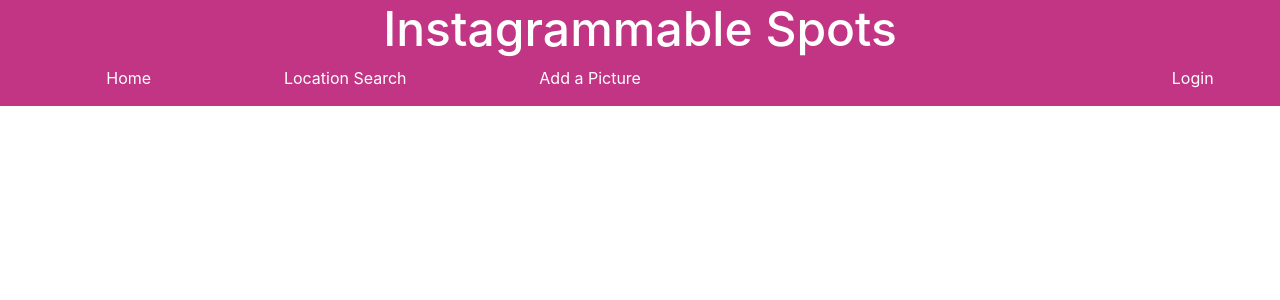
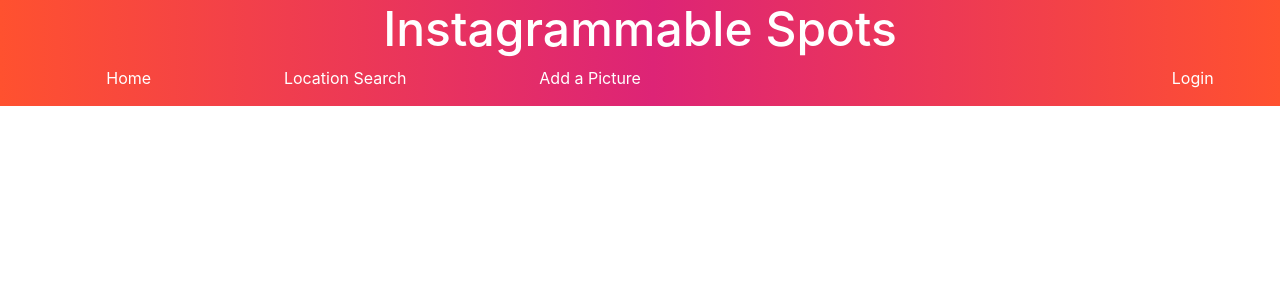
Before and after one commit to anakp07/capstone-frontend, a React (Create React App) app in the folder frontend/: page / in a window 1280 px wide. Shown: the top 300 px of the page. Built offline with nearby package versions, Linux system fonts and the light colour scheme.

Commit message:
gradient nav bar

```diff
--- a/frontend/src/components/Nav.css
+++ b/frontend/src/components/Nav.css
@@ -3,7 +3,8 @@ nav {
     justify-content: space-around;
     align-items: center;
     min-height: 10vh;
-    background: #C13584;
+    /* background: #C13584; */
+    background-image: linear-gradient(to right, #FF512F 0%, #DD2476  51%, #FF512F  100%);
     color: white;
     }
 .nav-links {
```
